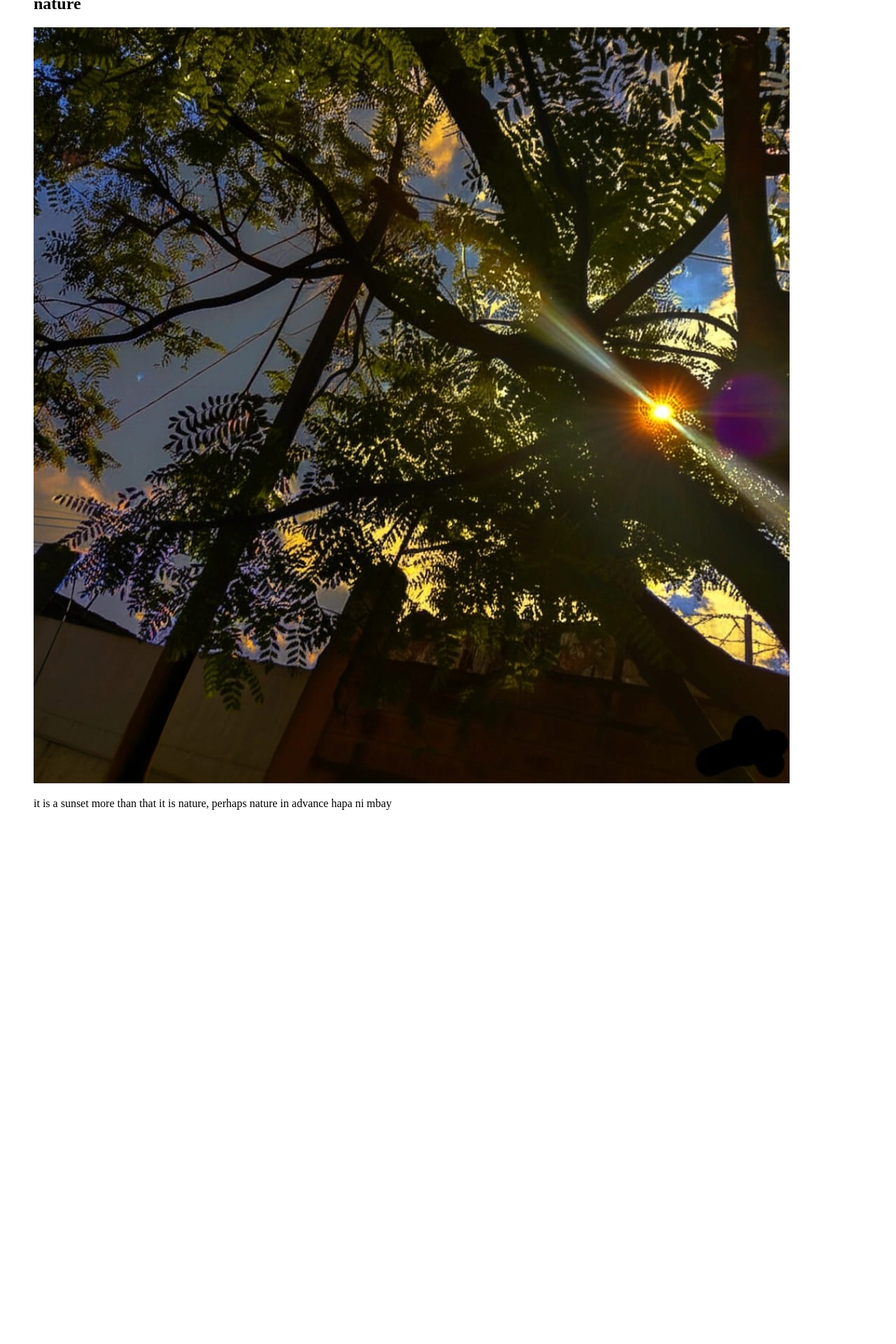
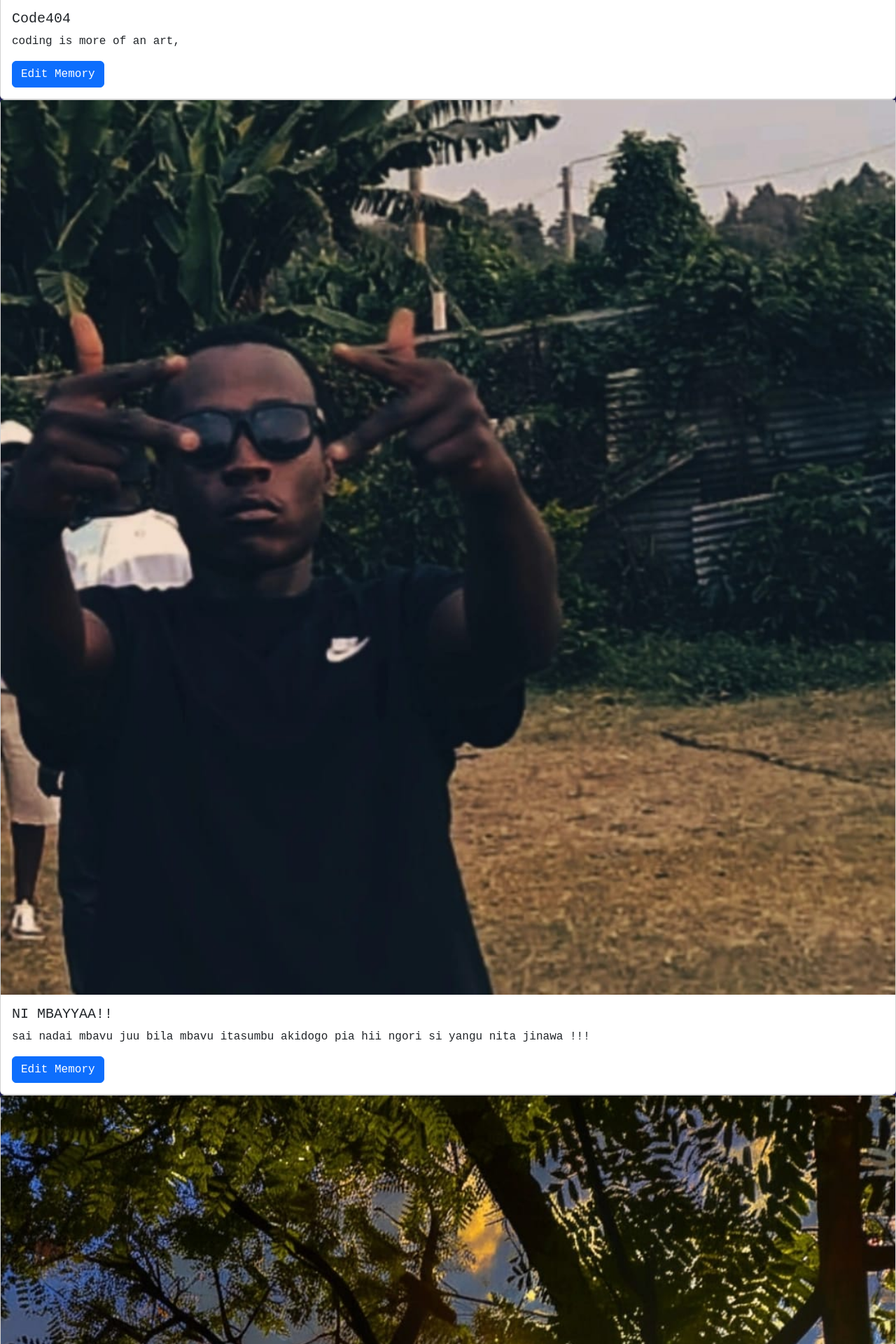
Before and after one commit to J-ohnP-aul/jp_gallore, a Django app: page / in a window 1280 px wide. Shown: the part 2087-4007 px from the top of the page at 70% size. Before the commit the page ends 3244 px from the top, so only its background shows below. Run offline with Django 5.2, Linux system fonts and the light colour scheme; data comes from the database, SQL or seed files in the repository; both versions use the stored data as it was after the commit.

Commit message:
I want to initialize the edit functionality

```diff
--- a/gallery/templates/gallery/home.html
+++ b/gallery/templates/gallery/home.html
@@ -4,17 +4,22 @@
   <head>
     <meta charset="UTF-8">
     <meta name="viewport" content="width=device-width, initial-scale=1.0">
+    <link href="https://cdn.jsdelivr.net/npm/bootstrap@5.3.3/dist/css/bootstrap.min.css" rel="stylesheet">
+    <link rel="stylesheet" href="{% static 'styles/main.css' %}">
     <title>Document</title>
   </head>
   <body>
-    <h2>Home page</h2>
-    <ul>
-      {% for GalleryItem in object_list %}
-      <h2>{{ GalleryItem.title }}</h2>
+
+    {% for GalleryItem in object_list %}
+    <div class="card">
       <img src="{{ GalleryItem.picture.url }}" alt="{{ GalleryItem.title }}">
-      <date>{{ GalleryItem.date }}</date>
-      <p>{{ GalleryItem.description }}</p>
-      {% endfor %}
+      <div class="card-body">
+        <h5 class="card-title">{{ GalleryItem.title }}</h5>
+        <p class="card-text">{{ GalleryItem.description }}</p>
+        <a href="" class="btn btn-primary">Edit Memory</a>
+      </div>
+    </div>
+    {% endfor %}
     </ul>
-</body>
+  </body>
 </html>
--- a/gallery254/settings.py
+++ b/gallery254/settings.py
@@ -117,7 +117,8 @@ USE_TZ = True
 # https://docs.djangoproject.com/en/6.0/howto/static-files/
 
 STATIC_URL = 'static/'
-MEDIA_ROOT = '/media/'
+# MEDIA_ROOT = '/media/'
+MEDIA_URL = '/media/'
 
 MEDIA_ROOT = os.path.join(BASE_DIR, 'media')
 
--- /dev/null
+++ b/static/styles/main.css
@@ -0,0 +1,8 @@
+body{
+  background-color: rgb(30, 30, 82);
+  color: rgb(255, 255, 255);
+  font-family: 'Courier New', Courier, monospace;
+}
+.Gcontent{
+  border: 1px solid rgb(231, 226, 226);
+}
```
Also changed, not shown: db.sqlite3, media/images/gangster1.jpeg (added), media/images/nature2.jpeg (added).
